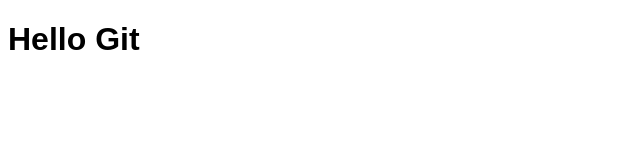
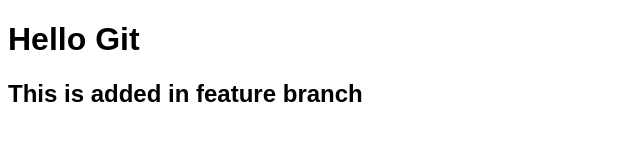
Before and after one commit to sundarrk85/Playground, a plain HTML site: page index.html in a window 1280 px wide. Shown: the whole page, without its empty margins (0-640 px from the left). Drawn offline with Linux system fonts and the light colour scheme.

Commit message:
add line no 9

```diff
--- a/index.html
+++ b/index.html
@@ -6,5 +6,6 @@
 </head>
 <body>
     <h1>Hello Git</h1>
+    <h2>This is added in feature branch</h2>
 </body>
 </html>
```
